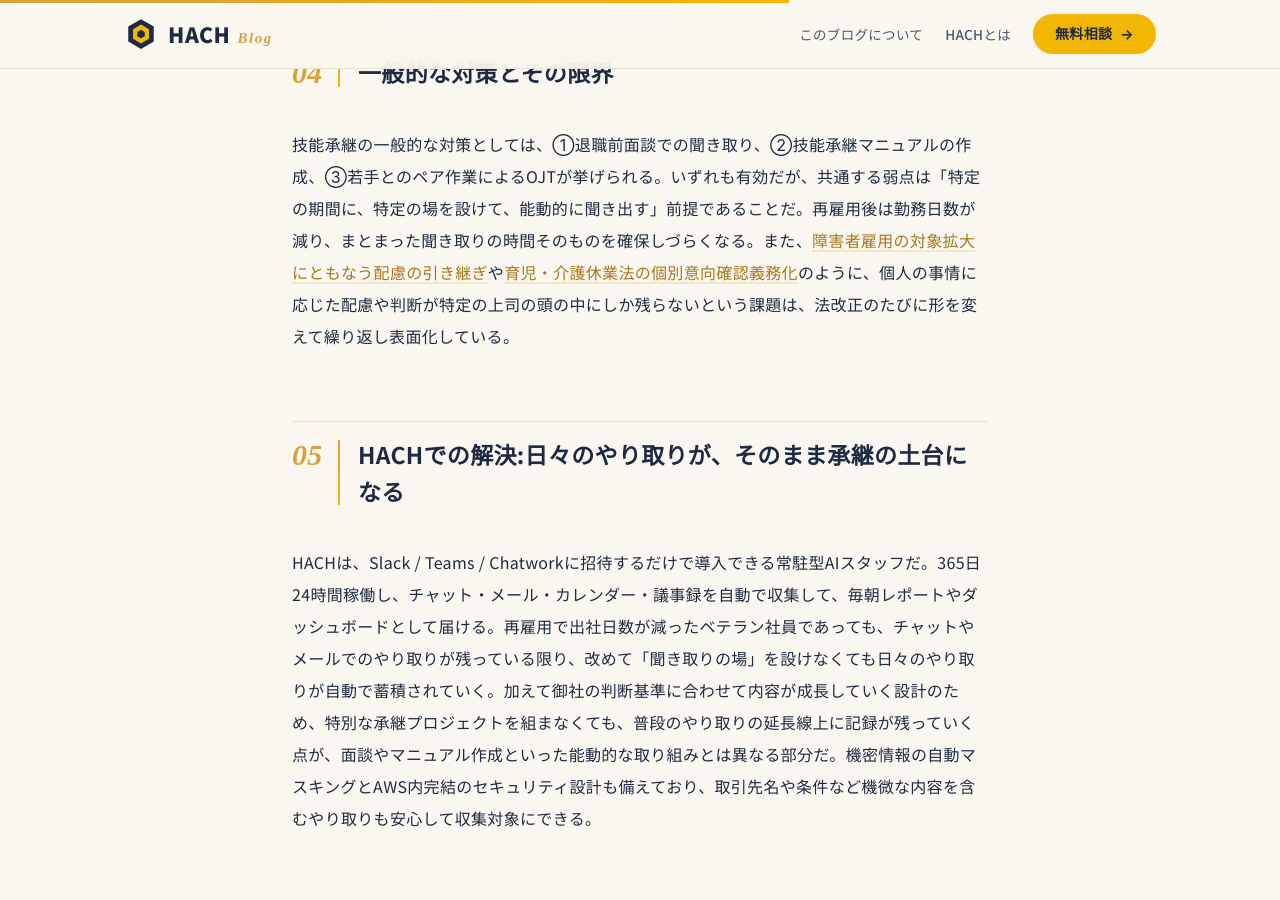
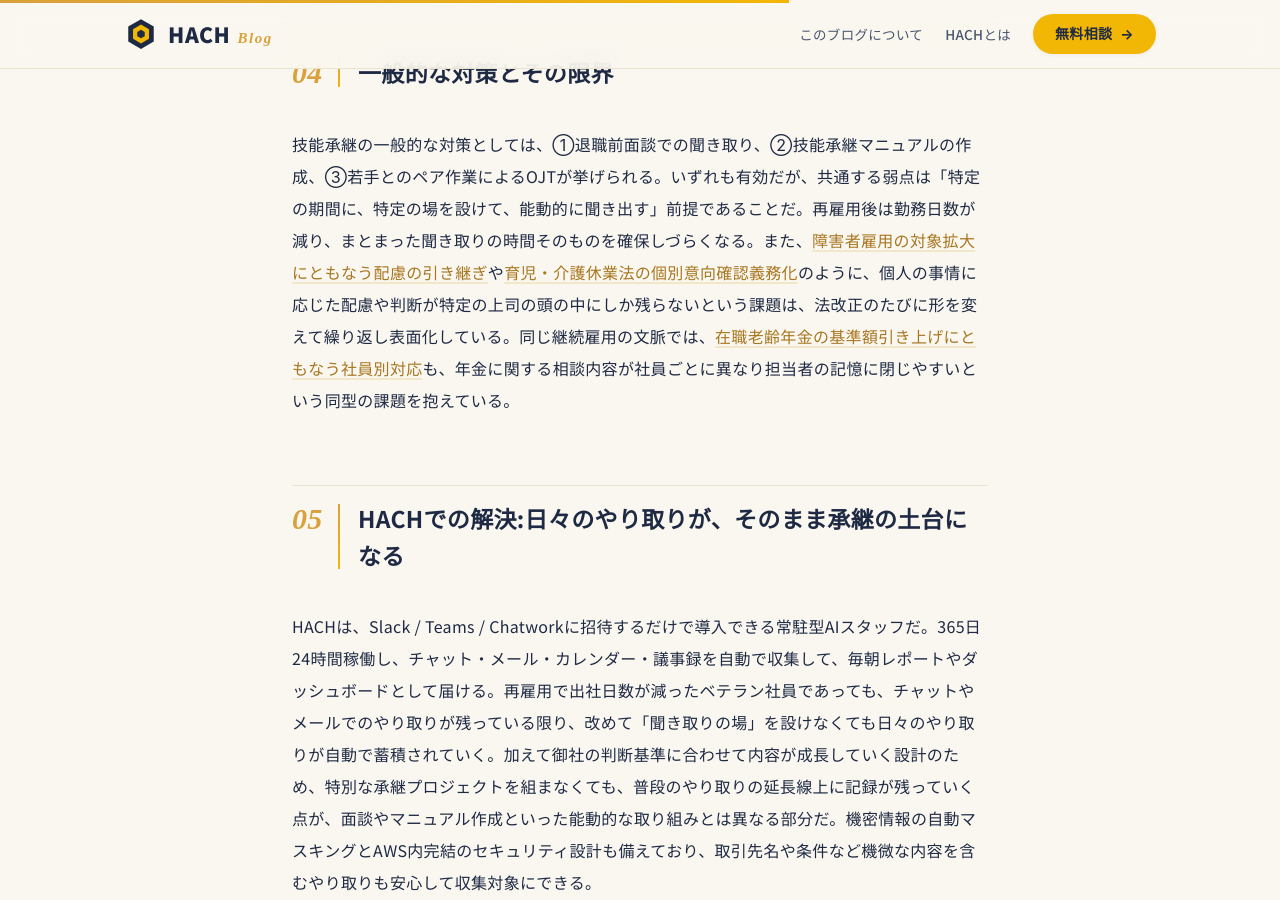
Before and after one commit to ismweb-ai/hach-blog, a Jekyll site: the page built from _posts/2026-09-12-koureisha-koyou-70sai-ginou-shokei-zokujinka-ai.md, in a window 1280 px wide and 900 px high, scrolled down 2657 px. Built offline with Jekyll 4.4.1, drawn with Linux system fonts in a browser that asks for light colours; some web fonts are replaced.

Commit message:
improve: 長期孤立記事4本に既存記事からの内部リンクを追加
ai-agent-tenpu-file-anzen-fuan・nogyo-hojin-keiri-roumu-hanbouki-zokujinka-fuan・
chiryo-shigoto-ryoritsu-shien-gimuka-zokujinka-fuan・
zaishoku-roureinenkin-kijungaku-hikiage-koyou-chosei-zokujinka の4本は
テーマが新規記事と噛み合わず被リンク0本のまま長期間孤立していたため、
テーマが直結する既存公開記事の本文に文脈に沿ったリンクを追加して解消。

Co-Authored-By: Claude Sonnet 5 <noreply@anthropic.com>
Claude-Session: https://claude.ai/code/session_01Rr57fH61fkRiS3NsB9zzus

```diff
--- a/_posts/2026-09-12-koureisha-koyou-70sai-ginou-shokei-zokujinka-ai.md
+++ b/_posts/2026-09-12-koureisha-koyou-70sai-ginou-shokei-zokujinka-ai.md
@@ -40,7 +40,7 @@ category: 法務
 
 ## 一般的な対策とその限界
 
-技能承継の一般的な対策としては、①退職前面談での聞き取り、②技能承継マニュアルの作成、③若手とのペア作業によるOJTが挙げられる。いずれも有効だが、共通する弱点は「特定の期間に、特定の場を設けて、能動的に聞き出す」前提であることだ。再雇用後は勤務日数が減り、まとまった聞き取りの時間そのものを確保しづらくなる。また、[障害者雇用の対象拡大にともなう配慮の引き継ぎ](/2026/09/shogaisha-koyou-taisho-kakudai-hairyo-hikitsugi-fuan/)や[育児・介護休業法の個別意向確認義務化](/2026/09/ikuji-kaigo-kyugyoho-kobetsu-ikoukakunin-zokujinka-fuan/)のように、個人の事情に応じた配慮や判断が特定の上司の頭の中にしか残らないという課題は、法改正のたびに形を変えて繰り返し表面化している。
+技能承継の一般的な対策としては、①退職前面談での聞き取り、②技能承継マニュアルの作成、③若手とのペア作業によるOJTが挙げられる。いずれも有効だが、共通する弱点は「特定の期間に、特定の場を設けて、能動的に聞き出す」前提であることだ。再雇用後は勤務日数が減り、まとまった聞き取りの時間そのものを確保しづらくなる。また、[障害者雇用の対象拡大にともなう配慮の引き継ぎ](/2026/09/shogaisha-koyou-taisho-kakudai-hairyo-hikitsugi-fuan/)や[育児・介護休業法の個別意向確認義務化](/2026/09/ikuji-kaigo-kyugyoho-kobetsu-ikoukakunin-zokujinka-fuan/)のように、個人の事情に応じた配慮や判断が特定の上司の頭の中にしか残らないという課題は、法改正のたびに形を変えて繰り返し表面化している。同じ継続雇用の文脈では、[在職老齢年金の基準額引き上げにともなう社員別対応](/2026/09/zaishoku-roureinenkin-kijungaku-hikiage-koyou-chosei-zokujinka/)も、年金に関する相談内容が社員ごとに異なり担当者の記憶に閉じやすいという同型の課題を抱えている。
 
 ## HACHでの解決:日々のやり取りが、そのまま承継の土台になる
 
```
Also changed, not shown: _posts/2026-08-21-ai-agent-kengen-doko-made-makaseru-fuan.md (+1 -1 lines), _posts/2026-09-05-shogaisha-koyou-taisho-kakudai-hairyo-hikitsugi-fuan.md (+1 -1 lines), _posts/2026-09-20-ginko-yushi-tantosha-ido-zokujinka-fuan.md (+1 -1 lines).
